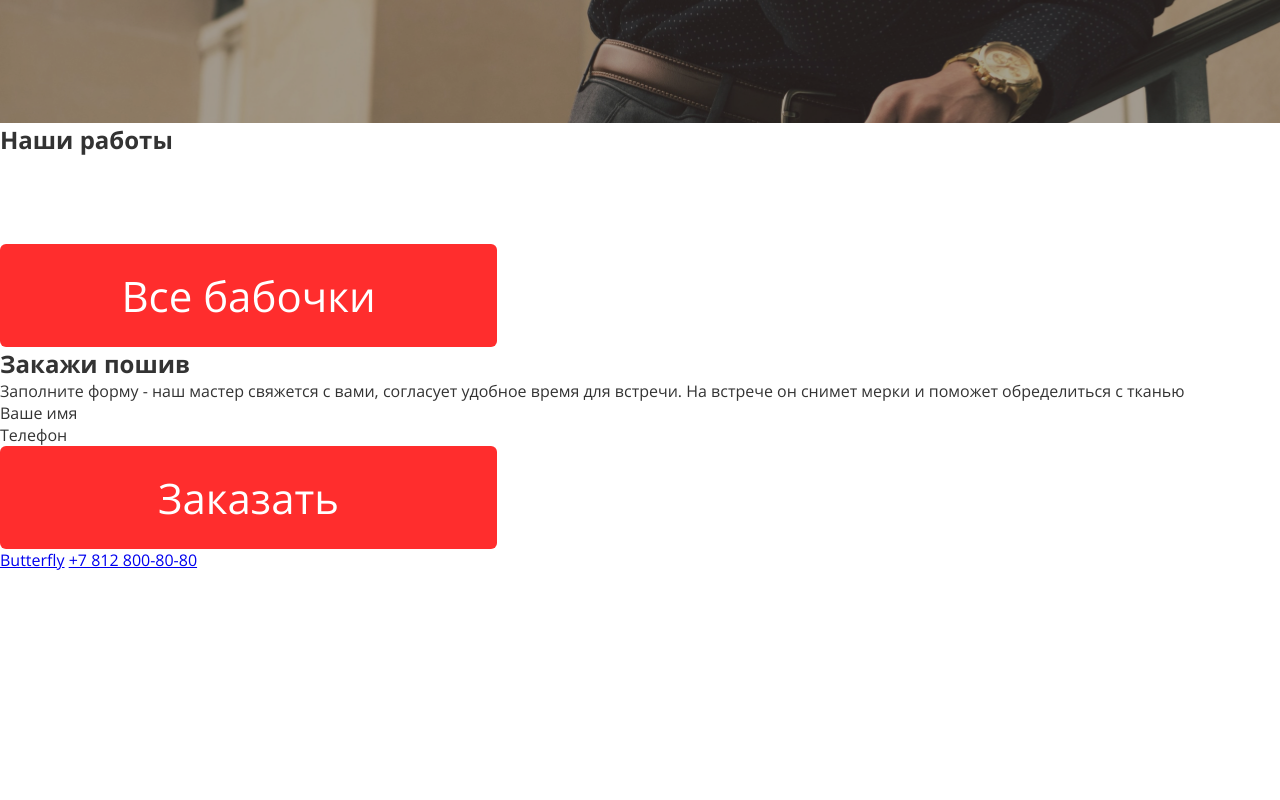
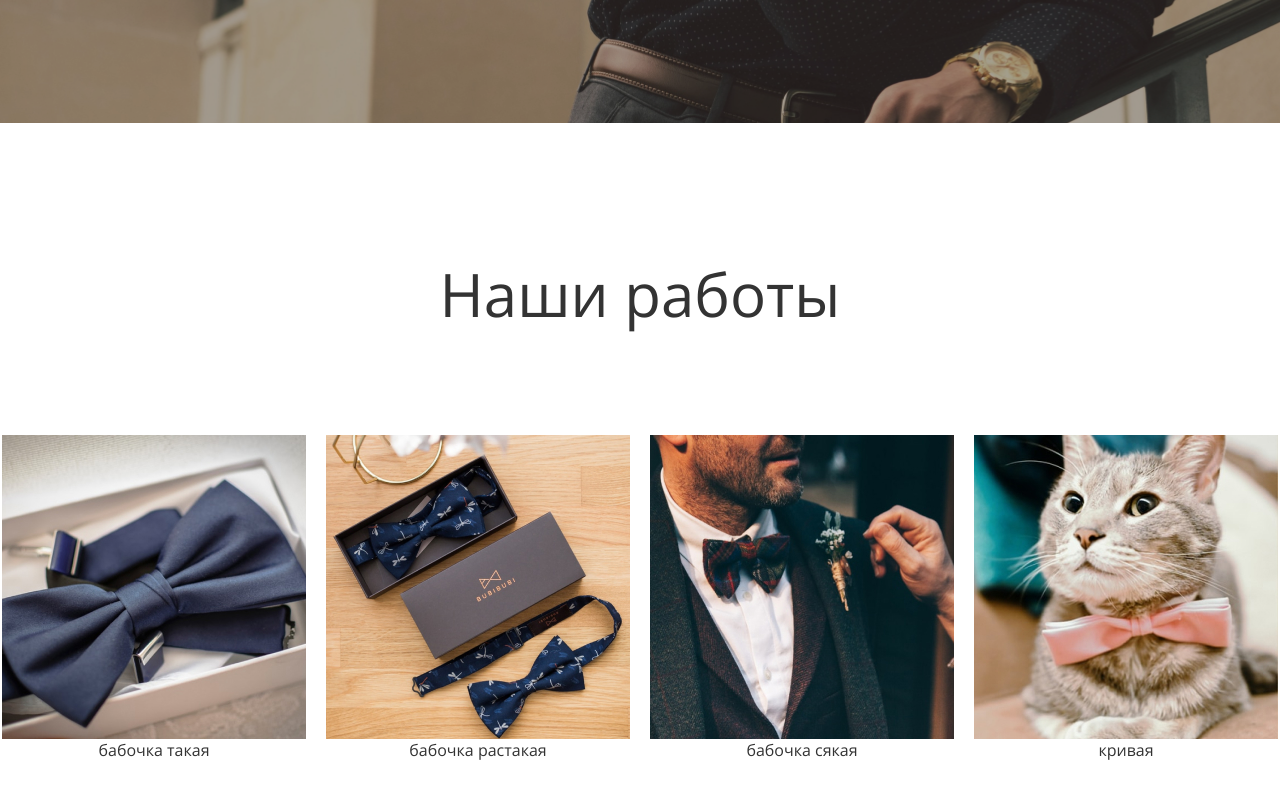
Before and after one commit to Ciberplotnik/butterfly-shop-domnin, a website: page www/index.html in a window 1280 px wide. Shown: the part 780-1580 px from the top of the page. Before the commit the page ends 1417 px from the top, so only its background shows below. Drawn offline with Linux system fonts and the light colour scheme.

Commit message:
make the block potrfolio (add img, caption-img, display-flex & margin)

```diff
--- /dev/null
+++ b/src/styles/blocks/_portfolio.scss
@@ -0,0 +1,27 @@
+.portfolio {
+  padding: 130px 0;
+  text-align: center;
+}
+
+.portfolio_inner {
+  @include inner;
+}
+
+.portfolio_title {
+  @include section-title;
+}
+
+.portfolio_list {
+  display: flex;
+  gap: $gap-column;
+  margin: 100px 0 120px;
+  list-style: none;
+
+  li {
+    width: calc(25% - 60px / 4);
+  }
+}
+
+.portfolio-img {
+  object-fit: cover;
+}
--- a/src/styles/common/_variables.scss
+++ b/src/styles/common/_variables.scss
@@ -8,5 +8,5 @@ $color-dark: #333;
 $color-accent: #ff2d2d;
 
 // indents
-
+$gap-column: 20px;
 // breakpoints
--- a/src/styles/style.scss
+++ b/src/styles/style.scss
@@ -10,3 +10,4 @@
 @import "blocks/_main-logo";
 @import "blocks/_promo";
 @import "blocks/_btn";
+@import "blocks/_portfolio";
--- a/www/index.html
+++ b/www/index.html
@@ -50,26 +50,26 @@
         <ul class="portfolio_list">
           <li class="portfolio_item">
             <figure class="portfolio_fig">
-              <img src="#" alt="" class="portfolio-img">
-              <figcaption class="img-caption"></figcaption>
+              <img src="images/portfolio-pic1.jpg" alt="синяий галстук-бабочка расположен на подушечке в светлой подарочной коробочке" class="portfolio-img">
+              <figcaption class="img-caption">бабочка такая</figcaption>
             </figure>
           </li>
           <li class="portfolio_item">
             <figure class="portfolio_fig">
-              <img src="#" alt="" class="portfolio-img">
-              <figcaption class="img-caption"></figcaption>
+              <img src="images/portfolio-pic2.jpg" alt="представлен синий галстук-бабочка с принтом ввиде стрекоз в двух видах: развёрнутом и упакованном в коробку" class="portfolio-img">
+              <figcaption class="img-caption">бабочка растакая</figcaption>
             </figure>
           </li>
           <li class="portfolio_item">
             <figure class="portfolio_fig">
-              <img src="#" alt="" class="portfolio-img">
-              <figcaption class="img-caption"></figcaption>
+              <img src="images/portfolio-pic3.jpg" alt="на мужчине в костюме представлен галстук-бабочка в шотландскую клетку." class="portfolio-img">
+              <figcaption class="img-caption">бабочка сякая</figcaption>
             </figure>
           </li>
           <li class="portfolio_item">
             <figure class="portfolio_fig">
-              <img src="#" alt="" class="portfolio-img">
-              <figcaption class="img-caption"></figcaption>
+              <img src="images/portfolio-pic4.jpg" alt="серый кот со светло розовым галстуком-бабочкой на шее" class="portfolio-img">
+              <figcaption class="img-caption">кривая</figcaption>
             </figure>
           </li>
         </ul>
```
Also changed, not shown: www/images/portfolio-pic1.jpg (added), www/images/portfolio-pic2.jpg (added), www/images/portfolio-pic3.jpg (added), www/images/portfolio-pic4.jpg (added), www/style/style.css.
